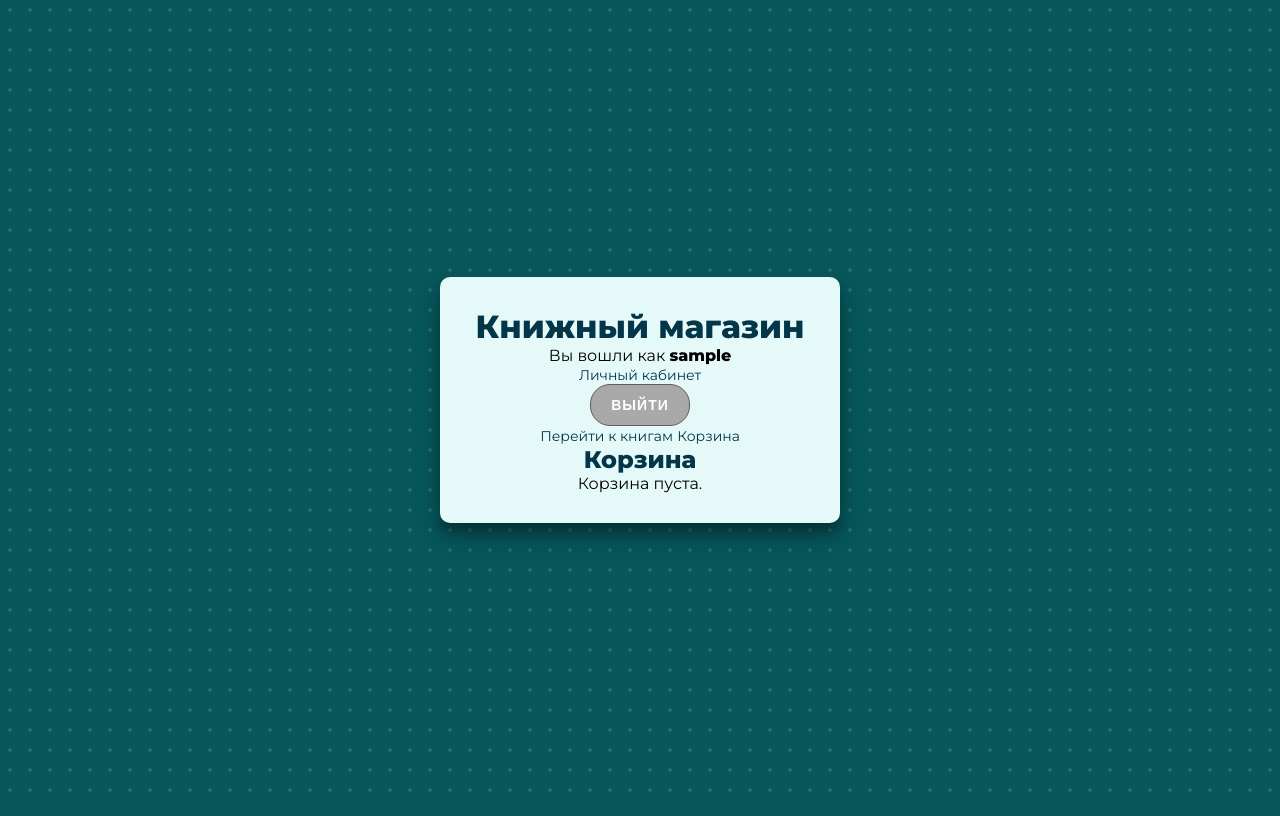
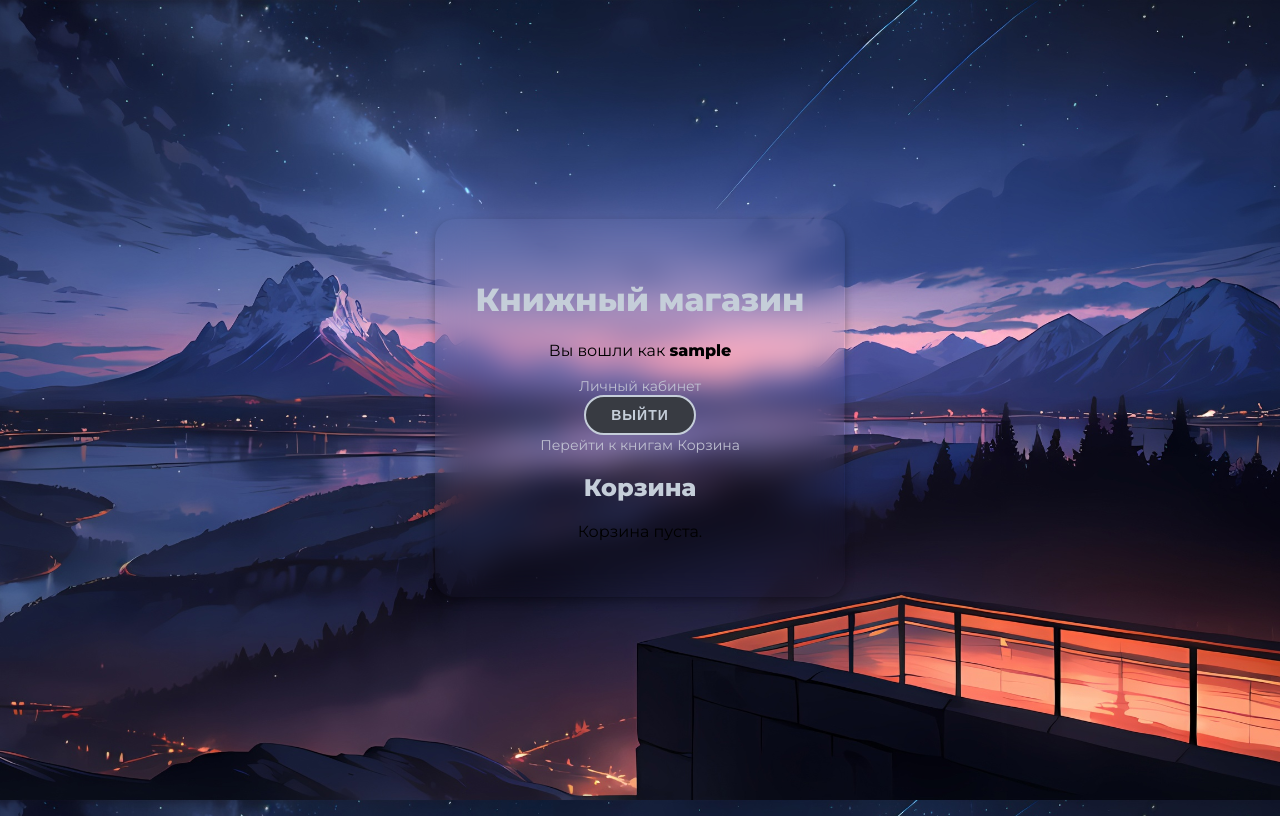
Before and after one commit to Ksenon-chik/BookStore_Web, a Django app: page /books/cart/ in a window 1280 px wide. Before the commit the page ends 792 px from the top, so only its background shows below. Run offline with Django 5.2, Linux system fonts and the light colour scheme; the visitor is signed in with stand-in values (Sample User, id 1); data that the repository does not hold is empty.

Commit message:
spioniro golubiro

```diff
--- a/bookstore_project/books/static/style.css
+++ b/bookstore_project/books/static/style.css
@@ -4,13 +4,15 @@
 /* Общие стили */
 * {
     box-sizing: border-box;
-    margin: 0;
+    margin: 10;
     padding: 0;
 }
 
 body {
     font-family: 'Montserrat', sans-serif;
-    background: #07575B; /* Темно-бирюзовый */
+    background: linear-gradient(135deg, #1e202c, #60519b, #199797);
+    background-size: 300% 300%;
+    animation: gradientAnimation 8s ease infinite;
     display: flex;
     flex-direction: column;
     justify-content: center;
@@ -21,56 +23,54 @@ body {
 }
 
 /* Фон с точками */
-body::before {
-    content: "";
-    position: absolute;
-    top: 0;
-    left: 0;
-    width: 100%;
-    height: 100%;
-    background-image: radial-gradient(circle, rgba(255, 255, 255, 0.15) 2px, transparent 2px);
-    background-size: 20px 20px;
-    opacity: 0.8;
+body {
+    font-family: 'Montserrat', sans-serif;
+    background: url('/static/CzeBHnjlgvo.jpg') no-repeat center center fixed;
+    background-size: cover;
+    display: flex;
+    flex-direction: column;
+    justify-content: center;
+    align-items: center;
+    height: 100vh;
+    position: relative;
+    overflow: hidden;
 }
 
 /* Основной контейнер */
 .container {
-    background: #E6F9F9; /* Светло-бирюзовый */
-    border-radius: 10px;
-    box-shadow: 0 14px 28px rgba(0, 0, 0, 0.25), 0 10px 10px rgba(0, 0, 0, 0.22);
-    position: relative;
-    overflow: hidden;
-    width: 400px;
-    max-width: 100%;
-    padding: 30px;
+    background: rgba(255, 255, 255, 0.005); /* Почти прозрачный */
+    backdrop-filter: blur(15px); /* Увеличенное размытие */
+    border-radius: 20px; /* Скругленные углы */
+    padding: 40px;
     text-align: center;
+    box-shadow: 0 4px 10px rgba(0, 0, 0, 0.3); /* Легкая тень */
 }
 
 /* Заголовки */
 h1, h2 {
     font-weight: bold;
-    color: #033649;
+    color: #c5ced9;
 }
 
 /* Поля ввода */
 input {
-    background: #eee;
+    background: #c5ced9;
     border: none;
-    padding: 12px 15px;
+    padding: 10px 1px;
     margin: 10px 0;
     width: 100%;
-    border-radius: 5px;
+    border-radius: 30px;
 }
 
 /* Кнопки */
 button {
     border-radius: 20px;
-    border: 1px solid #5D5D5D; /* Серый */
-    background: #A9A9A9; /* Светло-серый */
-    color: #fff;
+    border: 2px solid #c5ced9; /* Серый */
+    background: #383b42; /* Светло-серый */
+    color: #c5ced9;
     font-size: 14px;
     font-weight: bold;
-    padding: 12px 20px;
+    padding: 10px 25px;
     letter-spacing: 1px;
     text-transform: uppercase;
     transition: 0.3s ease;
@@ -78,7 +78,7 @@ button {
 }
 
 button:hover {
-    background: #808080; /* Темно-серый */
+    background: #383b42; /* Темно-серый */
 }
 
 button:active {
@@ -95,7 +95,7 @@ button:active {
 
 /* Ссылки */
 a {
-    color: #033649;
+    color: #bfc0d1;
     font-size: 14px;
     text-decoration: none;
     margin-top: 10px;
@@ -116,7 +116,7 @@ a:hover {
 
 /* Сообщения об ошибках */
 .error-message {
-    color: #ff4d4d;
+    color: #60519b;
     font-size: 14px;
     margin-top: 5px;
 }
--- a/bookstore_project/books/views.py
+++ b/bookstore_project/books/views.py
@@ -122,6 +122,7 @@ def profile_view(request):
     return render(request, "books/profile.html", {"form": form, "user": user})
 
 
+@login_required
 def add_to_cart(request, book_id):
     book = get_object_or_404(Book, id=book_id)
     cart_item, created = Cart.objects.get_or_create(user=request.user, book=book)
```
Also changed, not shown: bookstore_project/books/templates/cart.html (+20 -13 lines), bookstore_project/books/static/CzeBHnjlgvo.jpg (added).
